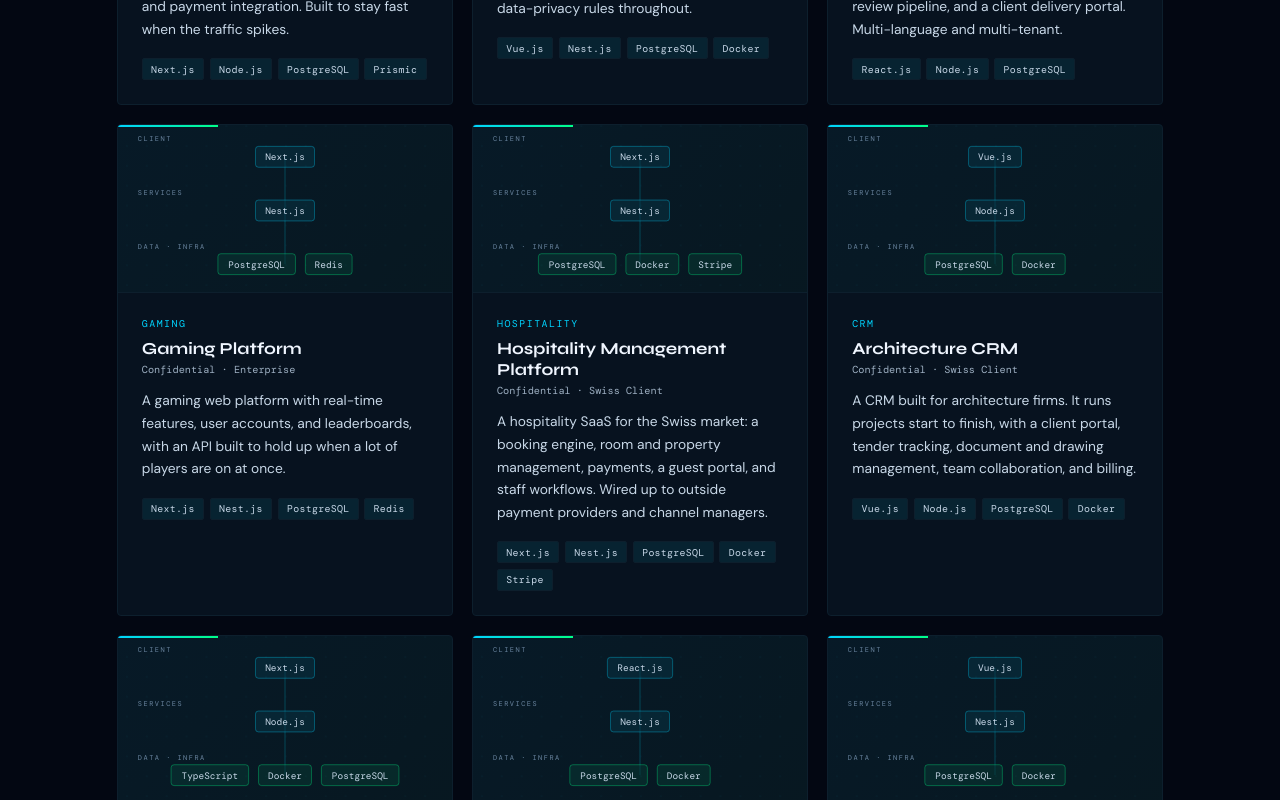
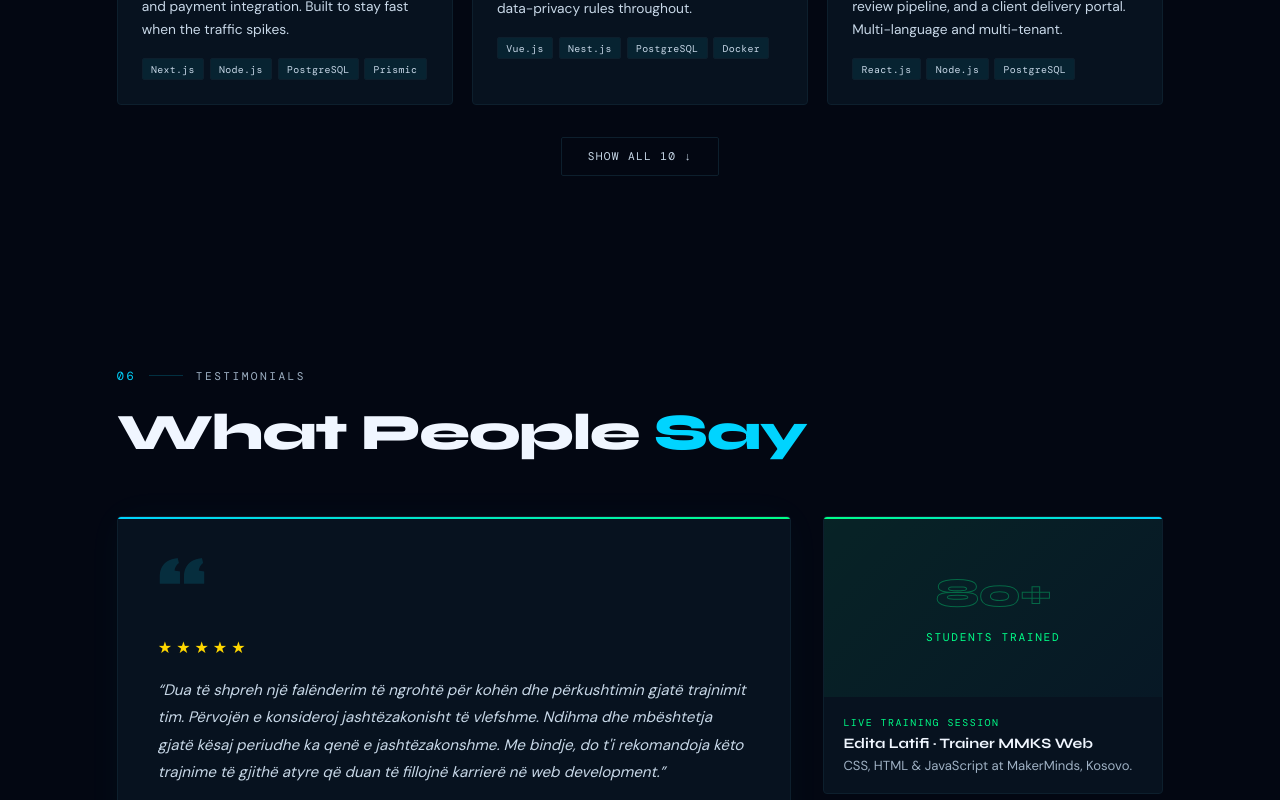
Before and after one commit to EditaLatifi/editadev, a React (Vite) app: page / in a window 1280 px wide. Shown: the part 9100-9900 px from the top of the page. Built offline with nearby package versions, Linux system fonts and the light colour scheme.

Commit message:
Projects: show first 3 with a Show all / Show less toggle
The Company and Freelance grids stacked very long on mobile. Show the first
3 cards by default and reveal the rest with a button; reset to collapsed when
the tab or category changes.

```diff
--- a/src/App.jsx
+++ b/src/App.jsx
@@ -1236,6 +1236,8 @@ function Projects() {
   const [ref, v] = useInView();
   const [tab, setTab] = useState("featured");
   const [cat, setCat] = useState("All");
+  const [expanded, setExpanded] = useState(false);
+  const LIMIT = 3;
 
   const categories = ["All", "Website", "E-Commerce", "Real Estate", "Branding", "Media"];
   const freelance = PROJECTS.filter((p) => !p.featured && !p.cased);
@@ -1244,6 +1246,7 @@ function Projects() {
   const filtered = tab === "featured"
     ? featured
     : cat === "All" ? freelance : freelance.filter((p) => p.category === cat);
+  const shown = expanded ? filtered : filtered.slice(0, LIMIT);
 
   return (
     <section id="projects" ref={ref} style={sec}>
@@ -1260,7 +1263,7 @@ function Projects() {
         <h3 style={{ fontFamily: "'Syne',sans-serif", fontSize: "1.4rem", fontWeight: 700, color: C.textPrimary, margin: 0 }}>More <Ac>Work</Ac></h3>
         <div style={{ display: "flex", gap: ".3rem" }}>
           {["featured", "freelance"].map((t) => (
-            <button key={t} onClick={() => { setTab(t); setCat("All"); }} aria-pressed={tab === t}
+            <button key={t} onClick={() => { setTab(t); setCat("All"); setExpanded(false); }} aria-pressed={tab === t}
               style={{ padding: ".45rem 1.2rem", background: tab === t ? C.cyan : "transparent", border: `1px solid ${tab === t ? C.cyan : C.border}`, color: tab === t ? C.bg : C.textMuted, fontFamily: "'DM Mono',monospace", fontSize: ".68rem", letterSpacing: ".12em", textTransform: "uppercase", cursor: "pointer", borderRadius: 2, transition: "all .2s", fontWeight: tab === t ? 700 : 400 }}>
               {t === "featured" ? "Company" : "Freelance"}
             </button>
@@ -1279,7 +1282,7 @@ function Projects() {
       {tab === "freelance" && (
         <div style={{ display: "flex", gap: ".4rem", flexWrap: "wrap", marginTop: "1.5rem" }}>
           {categories.map((c) => (
-            <button key={c} onClick={() => setCat(c)} aria-pressed={cat === c}
+            <button key={c} onClick={() => { setCat(c); setExpanded(false); }} aria-pressed={cat === c}
               style={{ padding: ".32rem .85rem", background: cat === c ? `${C.cyan}22` : "transparent", border: `1px solid ${cat === c ? C.cyan : C.border}`, color: cat === c ? C.cyan : C.textMuted, fontFamily: "'DM Mono',monospace", fontSize: ".66rem", letterSpacing: ".1em", textTransform: "uppercase", cursor: "pointer", borderRadius: 2, transition: "all .2s" }}>
               {c}
             </button>
@@ -1296,8 +1299,19 @@ function Projects() {
       )}
 
       <div style={{ display: "grid", gridTemplateColumns: "repeat(auto-fill,minmax(290px,1fr))", gap: "1.2rem", marginTop: "1.5rem" }}>
-        {filtered.map((p, i) => <PCard key={p.title} p={p} i={i} v={v} />)}
-      </div>
+        {shown.map((p, i) => <PCard key={p.title} p={p} i={i} v={v} />)}
+      </div>
+
+      {filtered.length > LIMIT && (
+        <div style={{ display: "flex", justifyContent: "center", marginTop: "2rem" }}>
+          <button onClick={() => setExpanded((e) => !e)}
+            style={{ display: "inline-flex", alignItems: "center", gap: ".5rem", padding: ".7rem 1.6rem", background: "transparent", border: `1px solid ${C.border}`, color: C.textBody, fontFamily: "'DM Mono',monospace", fontSize: ".7rem", letterSpacing: ".12em", textTransform: "uppercase", borderRadius: 2, cursor: "pointer", transition: "all .2s" }}
+            onMouseEnter={(e) => { e.currentTarget.style.borderColor = C.cyan; e.currentTarget.style.color = C.cyan; }}
+            onMouseLeave={(e) => { e.currentTarget.style.borderColor = C.border; e.currentTarget.style.color = C.textBody; }}>
+            {expanded ? "Show less ↑" : `Show all ${filtered.length} ↓`}
+          </button>
+        </div>
+      )}
     </section>
   );
 }
```
